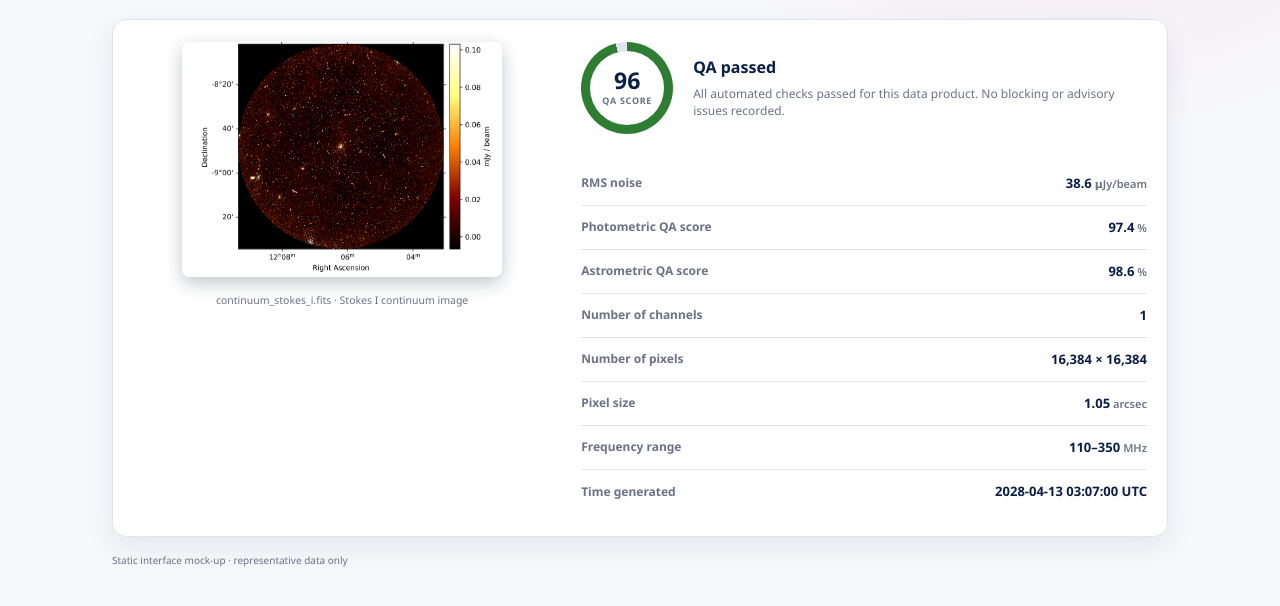
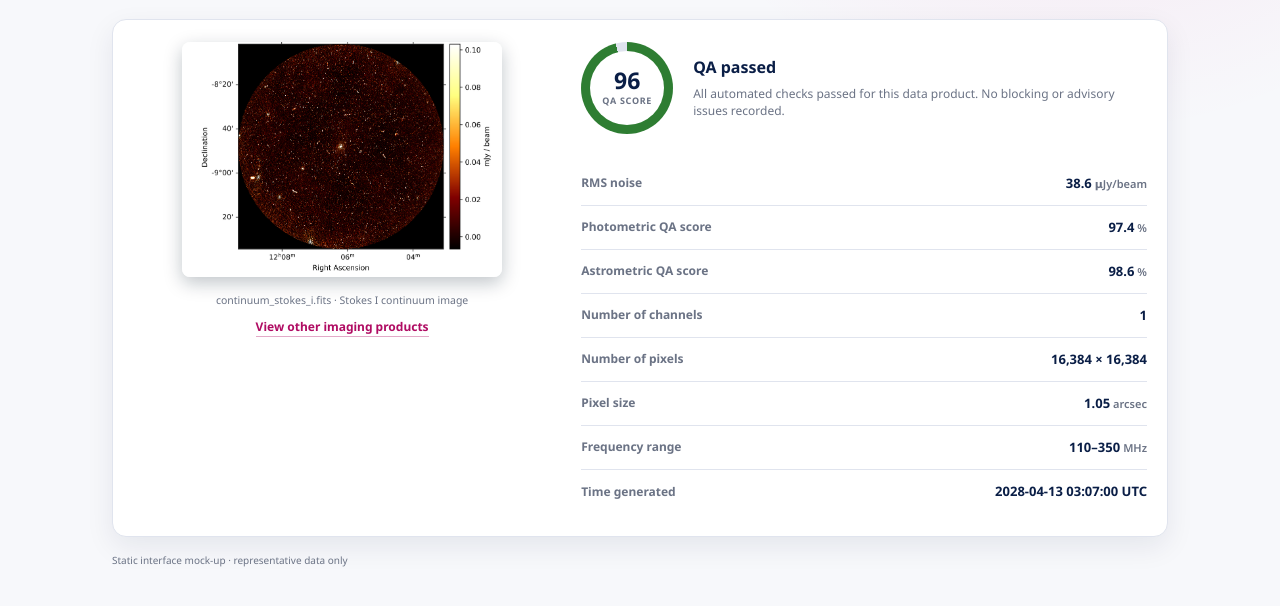
Before and after one commit to vinod-arumugam/QA_report, a plain HTML site: page continuum-stokes-i-qa.html in a window 1280 px wide. Shown: the part 218-824 px from the top of the page. Drawn offline with Linux system fonts and the light colour scheme.

Commit message:
Add 'View other imaging products' link to continuum and cube QA pages
Co-Authored-By: Claude Opus 5.5 <noreply@anthropic.com>

```diff
--- a/continuum-stokes-i-qa.html
+++ b/continuum-stokes-i-qa.html
@@ -55,6 +55,8 @@
     .colorbar-labels { width:100%; max-width:320px; margin-top:6px; display:flex; justify-content:space-between; color:var(--muted); font-size:10px; font-weight:650; }
     .colorbar-labels span:last-child { text-align:right; }
     .thumb-caption { margin:16px 0 0; color:var(--muted); font-size:10.5px; text-align:center; }
+    .pipeline-log-link { display:inline-block; margin-top:10px; color:#B00C63; font-size:12px; font-weight:700; text-decoration:none; border-bottom:1px solid rgba(176,12,99,.35); }
+    .pipeline-log-link:hover, .pipeline-log-link:focus-visible { color:#0A1E46; border-bottom-color:currentColor; outline:none; }
 
     .note { margin:16px 0 0; color:var(--muted); font-size:10px; }
 
@@ -80,6 +82,7 @@
             <img src="Plots_and_images/contimage.png" alt="Continuum Stokes I map preview — continuum_stokes_i.fits" />
           </a>
           <p class="thumb-caption">continuum_stokes_i.fits · Stokes I continuum image</p>
+          <a class="pipeline-log-link" href="imaging-products.html">View other imaging products</a>
         </div>
 
         <div class="qa-details">
```
Also changed, not shown: cube-1-qa.html (+3 -0 lines), cube-2-qa.html (+3 -0 lines), user-guide.html (+1 -0 lines).
